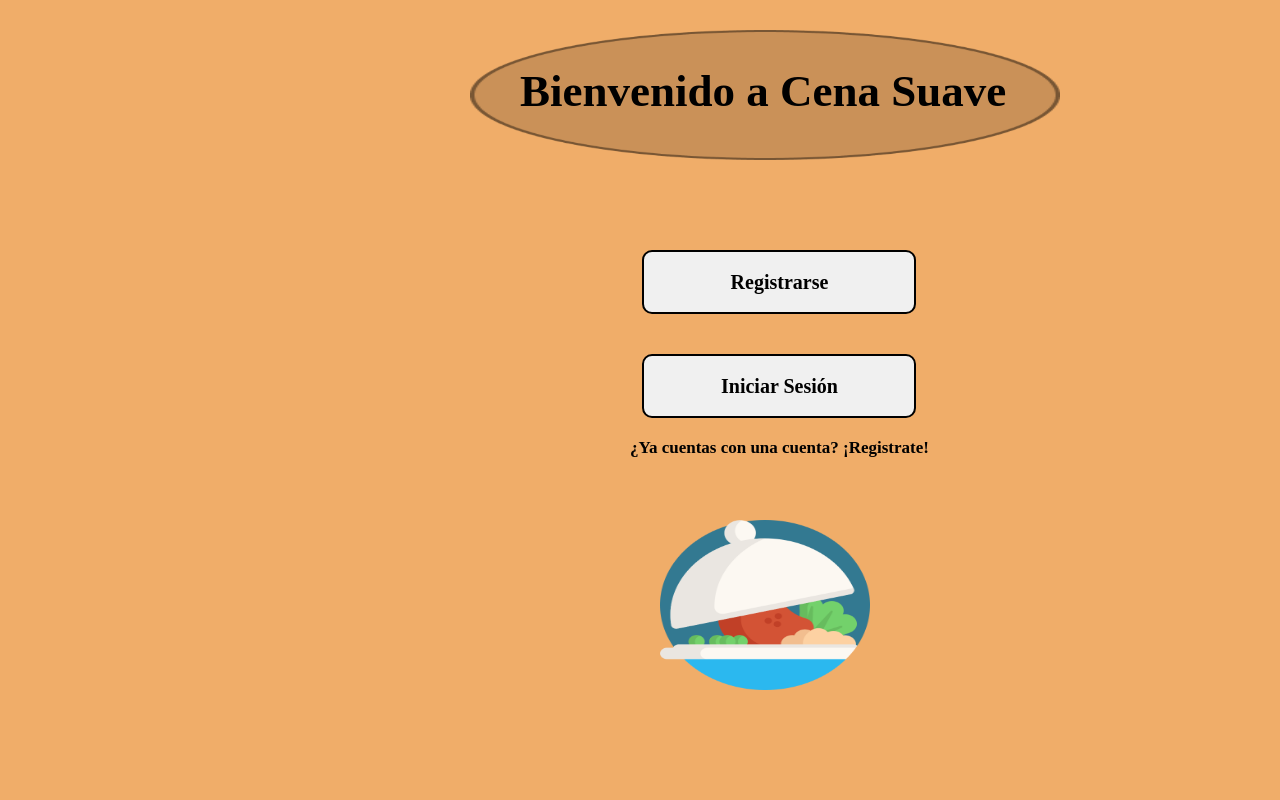
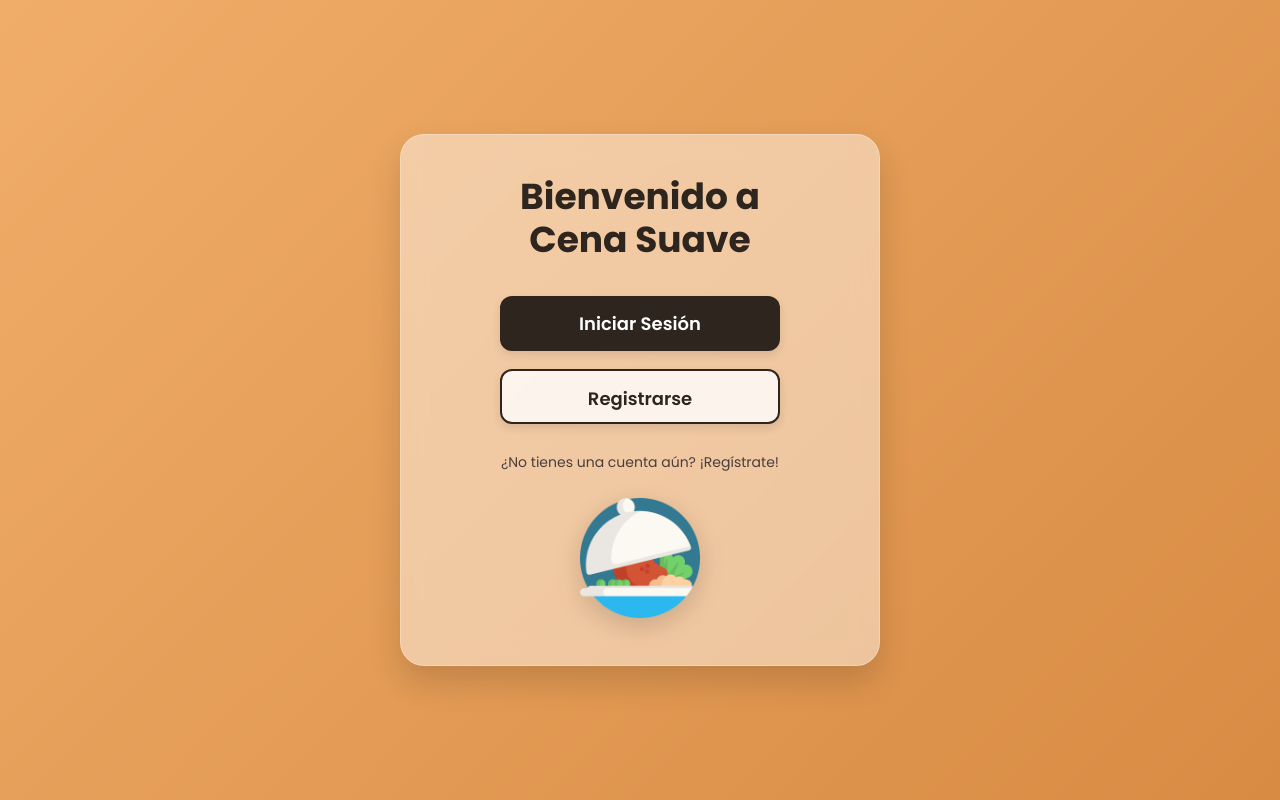
Before and after one commit to gitadd666/soft-dinner, a PHP site: page /index.php in a window 1280 px wide. Run offline with PHP 8.4, Linux system fonts and the light colour scheme.

Commit message:
Rennovacion de la pagina index

```diff
--- a/soft dinner/index.php
+++ b/soft dinner/index.php
@@ -4,45 +4,142 @@ $usuario = "Usuario"
 ?>
 
 
+<!DOCTYPE html>
+<html lang="es">
+<head>
+    <meta charset="utf-8">
+    <meta name="viewport" content="width=device-width, initial-scale=1">
+    <title>Restaurante - Cena Suave</title>
+    <style>
+        /* Importar una fuente moderna desde Google Fonts */
+        @import url('https://fonts.googleapis.com/css2?family=Poppins:wght@300;400;600;700&display=swap');
 
-<!DOCTYPE html>
-<html>
-<head>
-	<meta charset="utf-8">
-	<meta name="viewport" content="width=device-width, initial-scale=1">
-	<title>Restaurante</title>
-	<style> body {
-        background-color: #F0AD69;
-                 }
+        body {
+            background: linear-gradient(135deg, #F0AD69 0%, #D88B43 100%);
+            font-family: 'Poppins', sans-serif;
+            margin: 0;
+            padding: 0;
+            display: flex;
+            justify-content: center;
+            align-items: center;
+            min-height: 100vh;
+            color: #2D251E;
+        }
+
+        /* Contenedor Principal (Tarjeta estilo Glassmorphism) */
+        .main-container {
+            background: rgba(255, 255, 255, 0.45);
+            backdrop-filter: blur(12px);
+            -webkit-backdrop-filter: blur(12px);
+            border: 1px solid rgba(255, 255, 255, 0.25);
+            border-radius: 24px;
+            padding: 40px 30px;
+            width: 90%;
+            max-width: 480px;
+            text-align: center;
+            box-shadow: 0 16px 32px rgba(0, 0, 0, 0.15);
+            box-sizing: border-box;
+            position: relative;
+        }
+
+        /* Encabezado */
+        h1 {
+            font-size: 36px;
+            font-weight: 700;
+            color: #2D251E;
+            margin-top: 0;
+            margin-bottom: 35px;
+            line-height: 1.2;
+        }
+
+        /* Formulario y Botones */
+        .menu-form {
+            display: flex;
+            flex-direction: column;
+            gap: 18px;
+            align-items: center;
+        }
+
+        .btn {
+            display: block;
+            width: 100%;
+            max-width: 280px;
+            height: 55px;
+            line-height: 55px;
+            font-size: 18px;
+            font-weight: 600;
+            color: #ffffff;
+            text-decoration: none;
+            border-radius: 12px;
+            transition: all 0.3s ease;
+            box-shadow: 0 4px 10px rgba(0, 0, 0, 0.1);
+            box-sizing: border-box;
+        }
+
+        /* Botón de Iniciar Sesión (Principal) */
+        .btn-login {
+            background: #2D251E;
+            border: none;
+        }
+
+        .btn-login:hover {
+            background: #45392F;
+            transform: translateY(-2px);
+            box-shadow: 0 6px 15px rgba(0, 0, 0, 0.2);
+        }
+
+        /* Botón de Registro (Secundario) */
+        .btn-register {
+            background: rgba(255, 255, 255, 0.8);
+            color: #2D251E;
+            border: 2px solid #2D251E;
+        }
+
+        .btn-register:hover {
+            background: #ffffff;
+            transform: translateY(-2px);
+            box-shadow: 0 6px 15px rgba(0, 0, 0, 0.15);
+        }
+
+        /* Texto informativo */
+        .info-text {
+            font-size: 14px;
+            font-weight: 500;
+            color: #4A3E3D;
+            margin-top: 10px;
+            margin-bottom: 0;
+        }
+
+        /* Imagen Decorativa del Platillo */
+        .img-platillo {
+            width: 120px;
+            height: auto;
+            margin-top: 25px;
+            filter: drop-shadow(0 8px 12px rgba(0,0,0,0.15));
+        }
     </style>
 </head>
 
+<body>
 
-<body>
 <?php
 if (isset($_POST['usuario'])) {
     $usuario = $_POST['usuario'];
 }
 ?>
-<img src="Imagenes/CirculoMarron.png" style="width: 590px; height: 130px; position: absolute; top: 30px; left: 470px;">
-<h1 style="position: absolute; top: 35px; left: 520px;color: black; text-align: center; font-size:45px;"> Bienvenido a Cena Suave </h1>
-<br>
 
-<!--<img src="IconoPlato.png" style="width: 200px; height: 200px; position: absolute; top: 300px; left: 660px;"> -->
-<div style="position: absolute; top: 250px; left: 630px; text-align: center;">
-<form method="post">
-<a href="CrearCuenta.php"style="display:inline-block; margin-bottom:40px; width:270px; height:60px; font-size:20px; font-weight:bold; font-color:black; color:#000; border:2px solid #000; border-radius:10px; text-align:center; line-height:60px; text-decoration:none; background:#F0F0F0;"> Registrarse </a>
+<div class="main-container">
+    <h1>Bienvenido a<br>Cena Suave</h1>
 
-<br>
+    <form method="post" class="menu-form">
+        <a href="InicioSesion.php" class="btn btn-login">Iniciar Sesión</a>
 
+        <a href="CrearCuenta.php" class="btn btn-register">Registrarse</a>
 
-<a href="InicioSesion.php"style="display:inline-block; margin-bottom:10px; width:270px; height:60px; font-size:20px; font-weight:bold; font-color:black; color:#000; border:2px solid #000; border-radius:10px; text-align:center; line-height:60px; text-decoration:none; background:#F0F0F0;"> Iniciar Sesión </a>
+        <p class="info-text">¿No tienes una cuenta aún? ¡Regístrate!</p>
+    </form>
 
-<p style="margin:10px auto; font-size:17px; font-weight:bold;">¿Ya cuentas con una cuenta? ¡Registrate!</p>
-</form>
-
-<img src="Imagenes/Platillo.png" style="width: 210px; height: 170px; position: absolute; top: 270px; left: 30px;">
-<!-- <button type="submit" style="margin:5px auto; width: 170px; height: 50px; font-size:20px; font-weight:bold; border-radius:10px;">Cuentas</button> <br> -->
+    <img src="Imagenes/Platillo.png" alt="Platillo" class="img-platillo">
 </div>
 
 </body>
```
